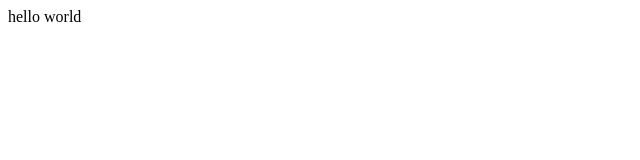
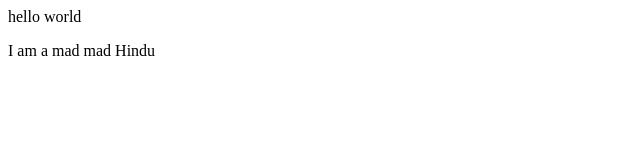
Before and after one commit to ramashray12345/mycollege-demo, a plain HTML site: page index.html in a window 1280 px wide. Shown: the whole page, without its empty margins (0-640 px from the left). Drawn offline with Linux system fonts and the light colour scheme.

Commit message:
add a new massage

```diff
--- a/index.html
+++ b/index.html
@@ -1 +1,2 @@
 <p>hello world</p>
+<p>I am a mad mad Hindu</p>
```
